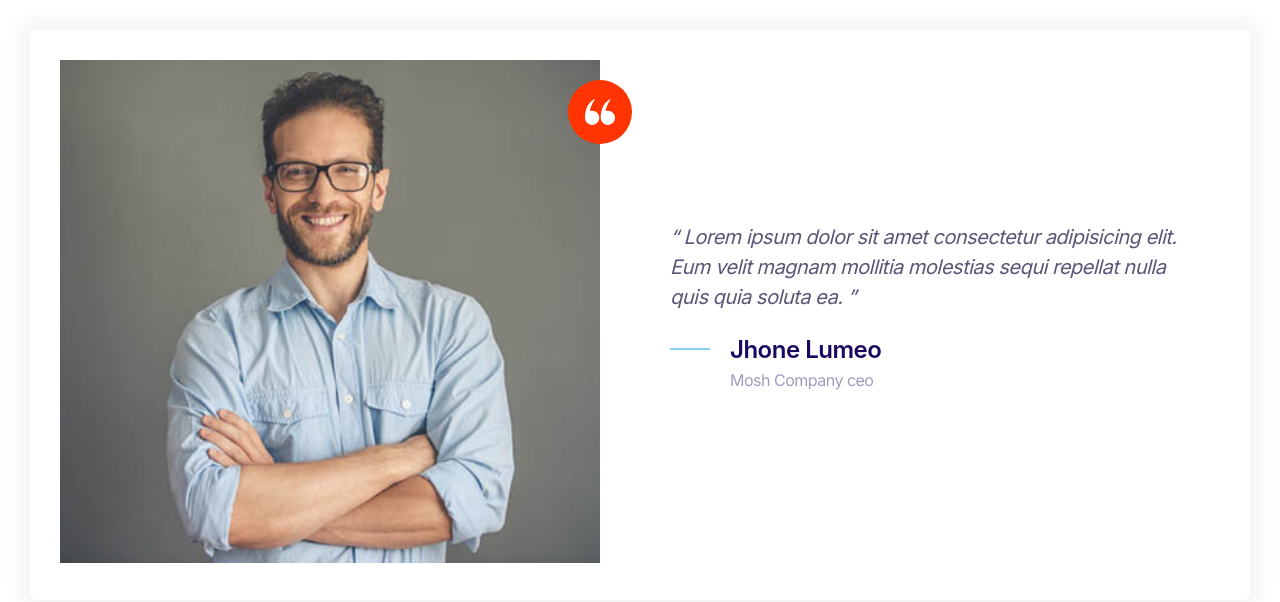
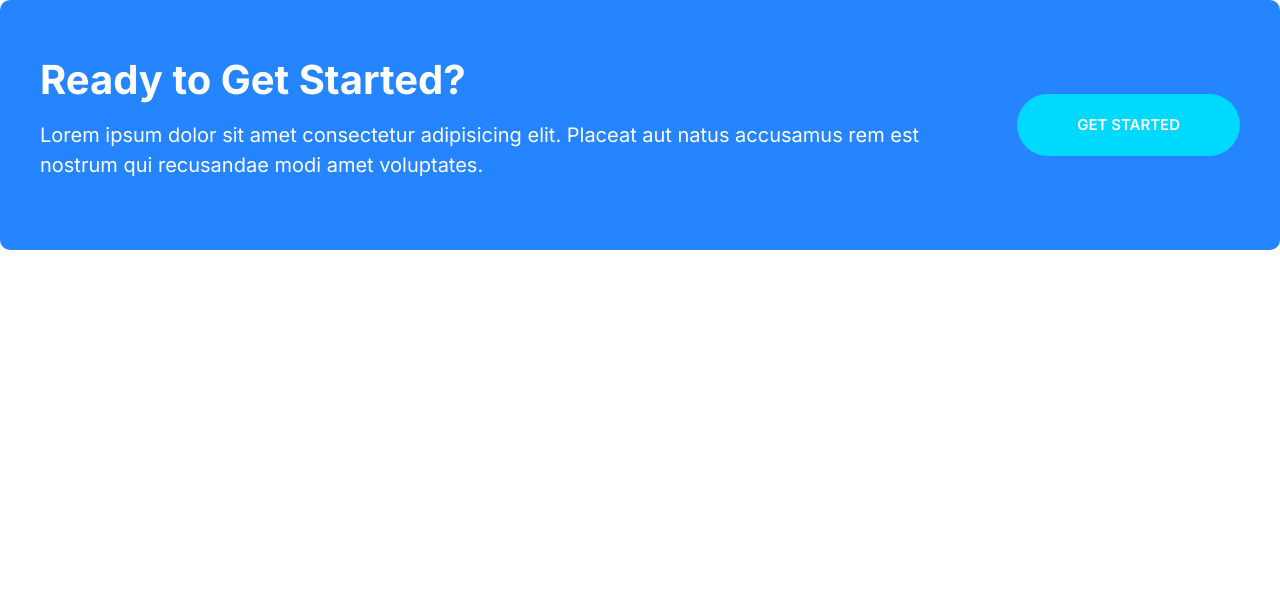
Before and after one commit to adamminchella/firstwebsite, a plain HTML site: page index.html in a window 1280 px wide. Drawn offline with Linux system fonts and the light colour scheme.

Commit message:
Styling a primary callout component.

```diff
--- a/CSS/styles.css
+++ b/CSS/styles.css
@@ -240,6 +240,11 @@ a {
 
 .btn--accent:hover {
   background: #ec3000;
+}
+
+.btn--stretch {
+  padding-left: 6rem;
+  padding-right: 6rem;
 }
 
 @media screen and (min-width: 1024px) {
@@ -510,3 +515,49 @@ a {
     margin: auto 3rem;
   }
 }
+
+/* Callouts */
+
+.callout {
+  border-radius: 10px;
+  padding: 5rem 4rem;
+}
+
+.callout--primary {
+  background: var(--color-primary);
+  color: #fff;
+  text-align: center;
+}
+
+.callout__heading {
+  color: #fff;
+  margin-top: 0;
+  font-size: 4rem;
+}
+
+.callout__text {
+  font-size: 2.4rem;
+}
+
+.callout .btn {
+  justify-self: center;
+  align-self: center;
+  font-size: 1.8rem;
+}
+
+@media screen and (min-width: 768px) {
+  .callout--primary {
+    text-align: left;
+  }
+  .callout__text {
+    font-size: 2rem;
+  }
+  .callout .btn {
+    margin-left: 4rem;
+    justify-self: start;
+    font-size: 1.5rem;
+  }
+  .callout .grid--cols-2 {
+    grid-template-columns: 1fr auto;
+  }
+}
--- a/index.html
+++ b/index.html
@@ -14,39 +14,17 @@
     <link rel="stylesheet" href="/CSS/normalize.css" />
     <link rel="stylesheet" href="/CSS/styles.css" />
   </head>
-  <body style="padding: 3rem">
-    <div class="card testimonial">
+  <body>
+    <div class="callout callout--primary">
       <div class="grid grid--cols-2">
-        <div class="testimonial__image">
-          <img
-            src="/Images/testimonial.jpg"
-            alt="Image of the Mosh Company CEO, smiling with his arms crossed against a plain background."
-          />
-          <span class="icon-container icon-container--accent">
-            <svg class="icon icon--accent icon--small">
-              <use xlink:href="images/sprite.svg#quotes"></use>
-            </svg>
-          </span>
+        <div>
+          <h2 class="callout__heading">Ready to Get Started?</h2>
+          <p class="callout__text">
+            Lorem ipsum dolor sit amet consectetur adipisicing elit. Placeat aut
+            natus accusamus rem est nostrum qui recusandae modi amet voluptates.
+          </p>
         </div>
-        <blockquote class="quote">
-          <p class="quote__text">
-            Lorem ipsum dolor sit amet consectetur adipisicing elit. Eum velit
-            magnam mollitia molestias sequi repellat nulla quis quia soluta ea.
-          </p>
-          <footer class="quote__footer">
-            <div class="media">
-              <div class="media__image quote__image">
-                <svg class="icon icon--primary">
-                  <use xlink:href="images/sprite.svg#line"></use>
-                </svg>
-              </div>
-              <div class="media__body">
-                <h3 class="media__title quote__author">Jhone Lumeo</h3>
-                <p class="quote__company">Mosh Company ceo</p>
-              </div>
-            </div>
-          </footer>
-        </blockquote>
+        <a href="#" class="btn btn--secondary btn--stretch">Get Started</a>
       </div>
     </div>
   </body>
```
Also changed, not shown: Components/callouts.html (added, +12 -0 lines).
